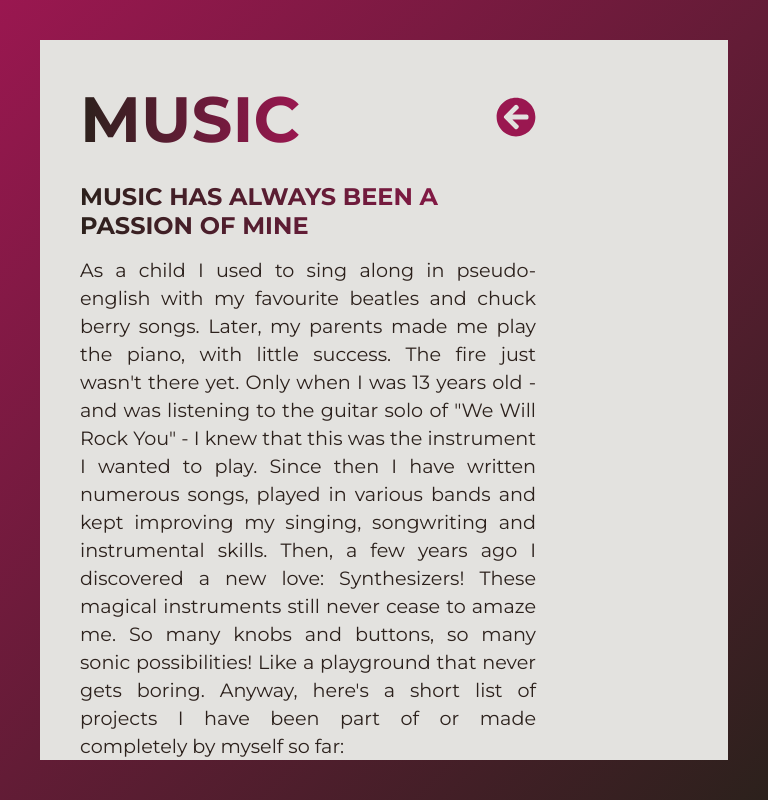
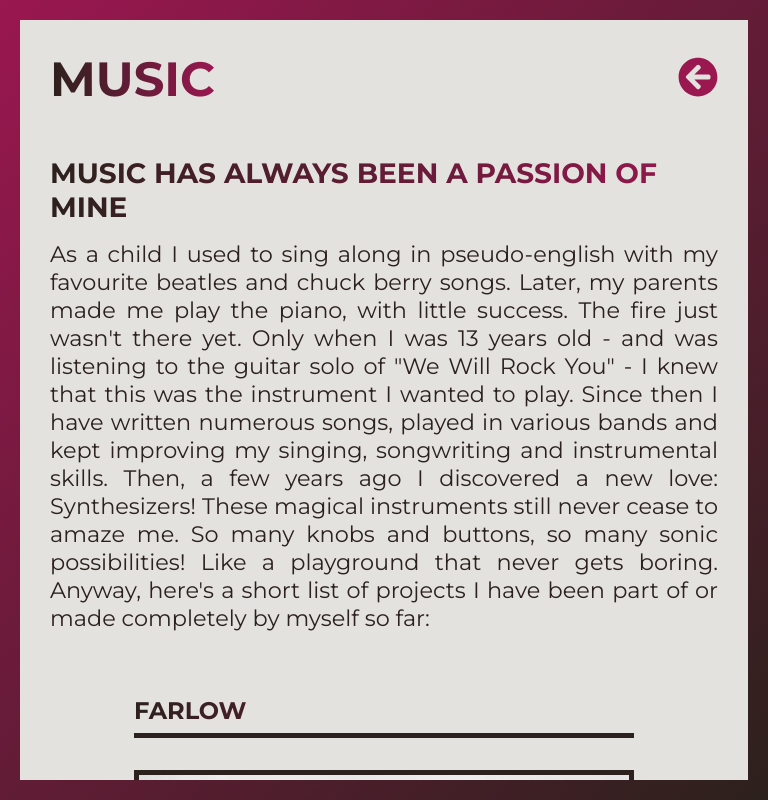
Before and after one commit to joshhammer/portfolio, a React (Create React App) app: page /music in a window 768 px wide. Built offline with nearby package versions, Linux system fonts and the light colour scheme.

Commit message:
make music page responsive

```diff
--- a/src/components/Music/Music.js
+++ b/src/components/Music/Music.js
@@ -48,6 +48,14 @@ function Music() {
                             <a href='http://joshhammer.bandcamp.com' target='_blank' rel="noopener noreferrer">Visit Website</a>
                         </div>
                     </div>
+
+                    <div className='music-card'>
+                        <h3 className='music-card-title'>Milhouse</h3>
+                        <div className='music-card-border-box'>
+                            <img className='music-card-image' src={hammer} alt="josh hammer pic" />
+                            <p className='music-card-text'>Milhouse was an alternative rock band.</p>
+                        </div>
+                    </div>
                 </div>
             </div>
         </div>
--- a/src/components/Music/Music.scss
+++ b/src/components/Music/Music.scss
@@ -62,13 +62,12 @@
     display: grid;
     grid-template-columns: repeat(2, 1fr);
     grid-gap: 50px;
-    // overflow: scroll;
 }
 
 .music-card {
-    // padding: 10px;
     min-width: 320px;
     max-width: 500px;
+    justify-self: center;
     &-title {
         background: -webkit-linear-gradient(0deg, var(--darkTextColor), var(--mainFrameColor));
         background-clip: text;
@@ -96,9 +95,6 @@
 
     }
     &-image {
-        // width: 100%;
-        // object-fit: cover;
-        // height: 382px;
         max-width: 100%;
         border-bottom: 5px solid var(--darkTextColor);
     }
@@ -106,3 +102,83 @@
         padding: 10px;
     }
 }
+
+
+@media screen and (max-width: 768px) {
+    .music-page {
+        &-wrapper {
+            padding: 10px;
+        }
+        &-content {
+            padding: 20px;
+        }
+    }
+
+    .music-section-upper {
+        width: 100%;
+        margin-bottom: 4rem;
+    }
+
+    .music-title-box {
+        margin-bottom: 3rem;
+    }
+
+    .music-title {
+        font-size: 2.25rem;
+    }
+
+    .music-subtitle {
+        font-size: 1.5rem;
+    }
+
+    .music-paragraph {
+        font-size: 1.2rem;
+    }
+
+    .music-projects-container {
+        width: 100%;
+        grid-template-columns: repeat(1, 1fr);
+        grid-gap: 100px;
+    }
+
+}
+
+
+@media screen and (min-width: 768px) and (max-width: 1200px) {
+    .music-page {
+        &-wrapper {
+            padding: 20px;
+        }
+        &-content {
+            padding: 30px;
+        }
+    }
+
+    .music-section-upper {
+        width: 100%;
+        margin-bottom: 4rem;
+    }
+
+    .music-title-box {
+        margin-bottom: 3rem;
+    }
+
+    .music-title {
+        font-size: 3rem;
+    }
+
+    .music-subtitle {
+        font-size: 1.75rem;
+    }
+
+    .music-paragraph {
+        font-size: 1.4rem;
+    }
+
+    .music-projects-container {
+        width: 100%;
+        grid-template-columns: repeat(1, 1fr);
+        grid-gap: 100px;
+    }
+
+}
--- a/src/components/Portfolio/Portfolio.scss
+++ b/src/components/Portfolio/Portfolio.scss
@@ -49,8 +49,7 @@
 }
 
 .portfolio-card {
-    // padding: 10px;
-    min-width: 320px;
+    width: 320px;
     &-title {
         background: -webkit-linear-gradient(0deg, var(--darkTextColor), var(--mainFrameColor));
         background-clip: text;
@@ -133,7 +132,7 @@
 }
 
     .portfolio-card {
-        min-width: 320px;
+        width: 320px;
         &-title {
             font-size: 1.25rem;
             border-bottom: 2px solid var(--darkTextColor);
@@ -188,7 +187,7 @@
 
 
     .portfolio-card {
-        min-width: 320px;
+        width: 320px;
         &-title {
             font-size: 1.25rem;
             border-bottom: 2px solid var(--darkTextColor);
@@ -205,36 +204,3 @@
         }
     }
 }
-
-// large media query
-
-@media screen and (min-width: 1200px){
-    .portfolio-page {
-        &-wrapper {
-        padding: 20px;
-        }
-        &-content {
-        padding: 20px;
-        }
-    }
-
-    .portfolio-section-upper {
-        width: 100%;
-        display: flex;
-        flex-direction: column;
-        align-items: center;
-    }
-
-    .portfolio-title-box {
-        display: flex;
-        justify-content: space-between;
-        align-items: center;
-        width: 100%;
-        margin-bottom: 4rem;
-    }
-
-    .portfolio-work-container {
-        grid-template-columns: repeat(3, 320px);
-    }
-
-}
```
